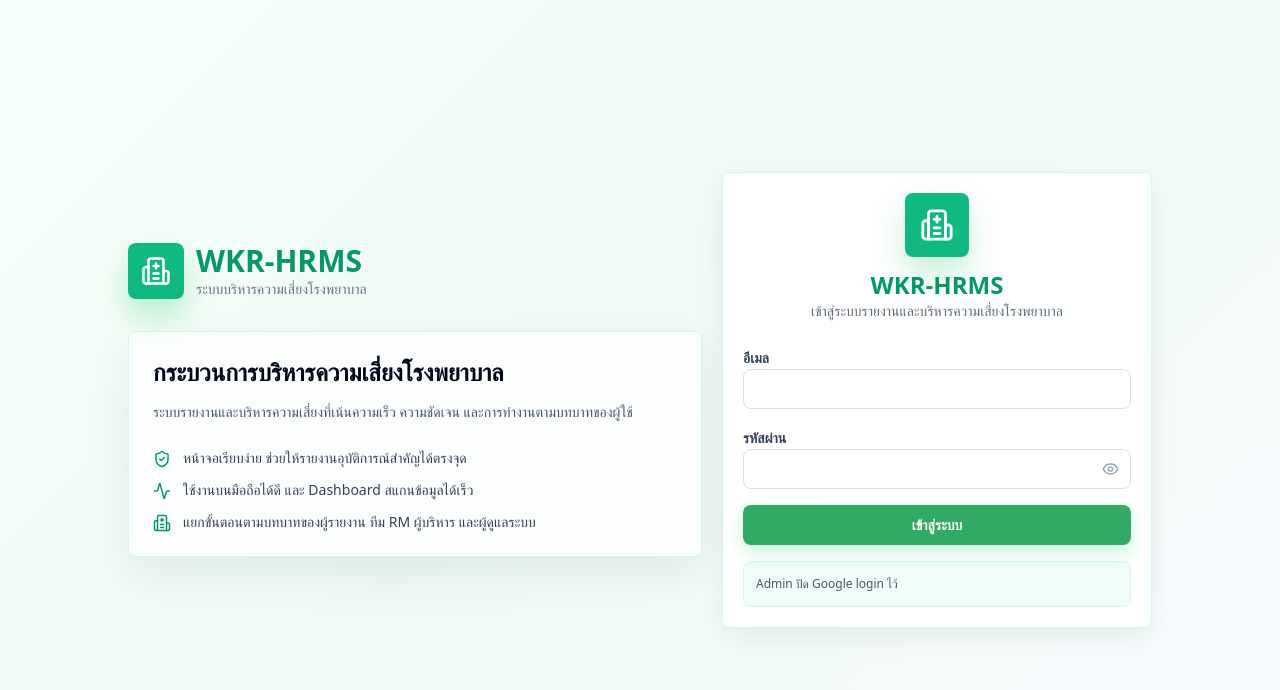
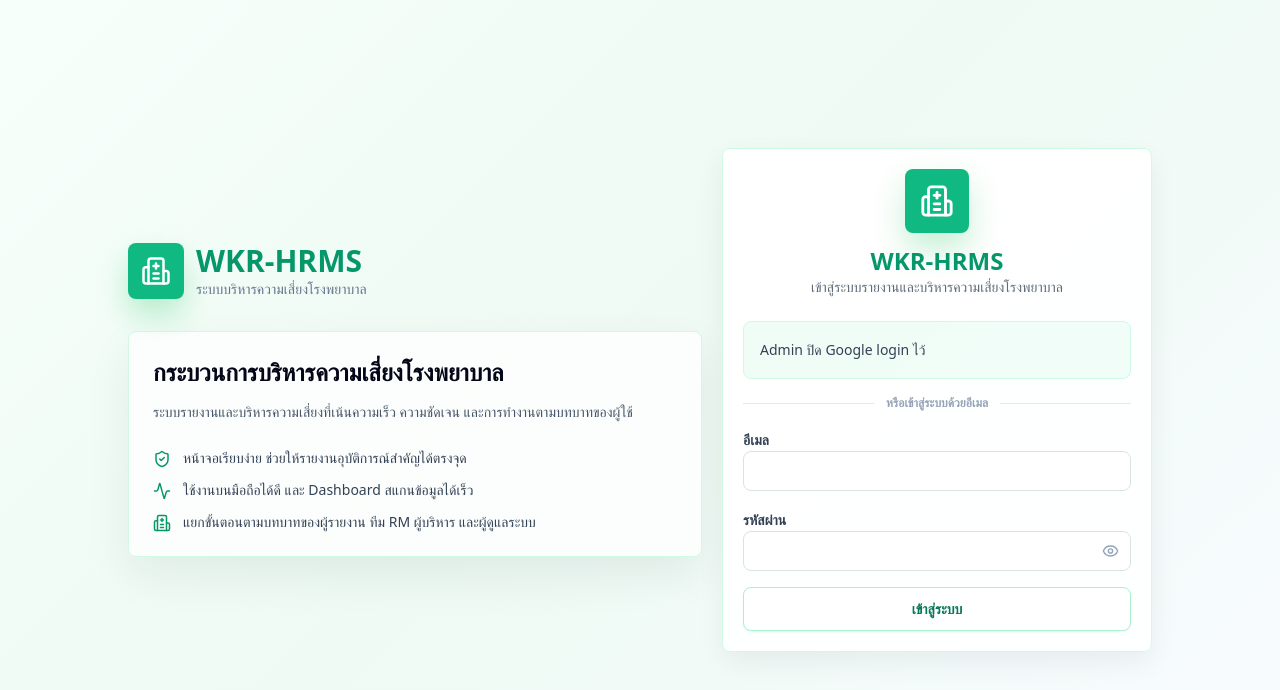
Before and after one commit to ofbperth/WKR-HRMS, a Next.js app: page /login in a window 1280 px wide. Shown: the top 690 px of the page. Built offline with nearby package versions, Linux system fonts and the light colour scheme; no server answers.

Commit message:
Promote Google login on the sign-in page

```diff
--- a/app/login/page.tsx
+++ b/app/login/page.tsx
@@ -6,6 +6,17 @@ import { Activity, Eye, Hospital, ShieldCheck } from "lucide-react";
 import { Button } from "@/components/ui/button";
 import { Input } from "@/components/ui/input";
 import { Card, CardContent, CardHeader, CardTitle } from "@/components/ui/card";
+
+function GoogleLogo() {
+  return (
+    <svg aria-hidden="true" viewBox="0 0 48 48" className="h-7 w-7 shrink-0">
+      <path fill="#FFC107" d="M43.6 20.5H42V20H24v8h11.3C33.7 32.7 29.3 36 24 36c-6.6 0-12-5.4-12-12s5.4-12 12-12c3.1 0 5.9 1.2 8 3.1l5.7-5.7C34.1 6 29.3 4 24 4 12.9 4 4 12.9 4 24s8.9 20 20 20 20-8.9 20-20c0-1.3-.1-2.4-.4-3.5Z" />
+      <path fill="#FF3D00" d="m6.3 14.7 6.6 4.8C14.7 15.1 19 12 24 12c3.1 0 5.9 1.2 8 3.1l5.7-5.7C34.1 6 29.3 4 24 4 16.2 4 9.5 8.5 6.3 14.7Z" />
+      <path fill="#4CAF50" d="M24 44c5.2 0 10-2 13.5-5.2l-6.2-5.2C29.3 35.1 26.8 36 24 36c-5.2 0-9.7-3.3-11.3-7.8l-6.5 5C9.4 39.6 16.1 44 24 44Z" />
+      <path fill="#1976D2" d="M43.6 20.5H42V20H24v8h11.3c-.8 2.3-2.2 4.2-4.1 5.6l6.2 5.2C36.9 39.2 44 34 44 24c0-1.3-.1-2.4-.4-3.5Z" />
+    </svg>
+  );
+}
 
 export default function LoginPage() {
   const router = useRouter();
@@ -113,7 +124,31 @@ export default function LoginPage() {
             <p className="text-sm text-muted-foreground">เข้าสู่ระบบรายงานและบริหารความเสี่ยงโรงพยาบาล</p>
           </CardHeader>
           <CardContent>
-            <form onSubmit={onSubmit} className="space-y-4">
+            <div className="space-y-4">
+              {googleEnabled && googleConfigured
+                ? (
+                  <a
+                    className="inline-flex min-h-14 w-full items-center justify-center gap-3 rounded-lg border border-slate-200 bg-white px-5 py-4 text-base font-bold text-slate-800 shadow-[0_14px_30px_rgba(15,23,42,0.12)] transition hover:-translate-y-0.5 hover:border-emerald-200 hover:bg-emerald-50/50 focus-visible:outline-none focus-visible:ring-4 focus-visible:ring-emerald-200"
+                    href="/api/auth/google"
+                    aria-label="เข้าสู่ระบบด้วย Google"
+                  >
+                    <GoogleLogo />
+                    <span>เข้าสู่ระบบด้วย Google</span>
+                  </a>
+                )
+                : (
+                  <div className="rounded-lg border border-emerald-100 bg-emerald-50/70 p-4 text-sm leading-6 text-slate-700">
+                    {googleNeedsMigration ? "Google login ต้อง migration ก่อน" : googleEnabled ? "ยังไม่ได้ตั้งค่า Google Client ID/Secret" : "Admin ปิด Google login ไว้"}
+                  </div>
+                )}
+
+              <div className="flex items-center gap-3 text-xs font-semibold uppercase tracking-normal text-slate-400">
+                <span className="h-px flex-1 bg-slate-200" />
+                <span>หรือเข้าสู่ระบบด้วยอีเมล</span>
+                <span className="h-px flex-1 bg-slate-200" />
+              </div>
+
+              <form onSubmit={onSubmit} className="space-y-4">
               <div>
                 <label htmlFor="email" className="text-sm font-semibold text-slate-700">อีเมล</label>
                 <Input id="email" name="email" type="email" autoComplete="username" value={email} onChange={(event) => setEmail(event.target.value)} required />
@@ -126,13 +161,11 @@ export default function LoginPage() {
                 </div>
               </div>
               {error ? <div className="rounded-lg border border-red-100 bg-red-50 p-3 text-sm text-red-700">{error}</div> : null}
-              <Button type="submit" className="w-full" disabled={isSubmitting} aria-busy={isSubmitting}>
+              <Button type="submit" className="h-11 w-full border border-emerald-200 bg-white text-emerald-700 shadow-sm hover:bg-emerald-50 hover:text-emerald-800" disabled={isSubmitting} aria-busy={isSubmitting}>
                 {isSubmitting ? "กำลังเข้าสู่ระบบ..." : "เข้าสู่ระบบ"}
               </Button>
-              {googleEnabled && googleConfigured
-                ? <a className="inline-flex h-10 w-full items-center justify-center rounded-lg border border-emerald-100 bg-white px-4 py-2 text-sm font-semibold text-slate-700 shadow-sm transition hover:bg-emerald-50" href="/api/auth/google">เข้าสู่ระบบด้วย Google</a>
-                : <div className="rounded-lg border border-emerald-100 bg-emerald-50/70 p-3 text-xs leading-5 text-slate-600">{googleNeedsMigration ? "Google login ต้อง migration ก่อน" : googleEnabled ? "ยังไม่ได้ตั้งค่า Google Client ID/Secret" : "Admin ปิด Google login ไว้"}</div>}
-            </form>
+              </form>
+            </div>
           </CardContent>
         </Card>
       </div>
```
